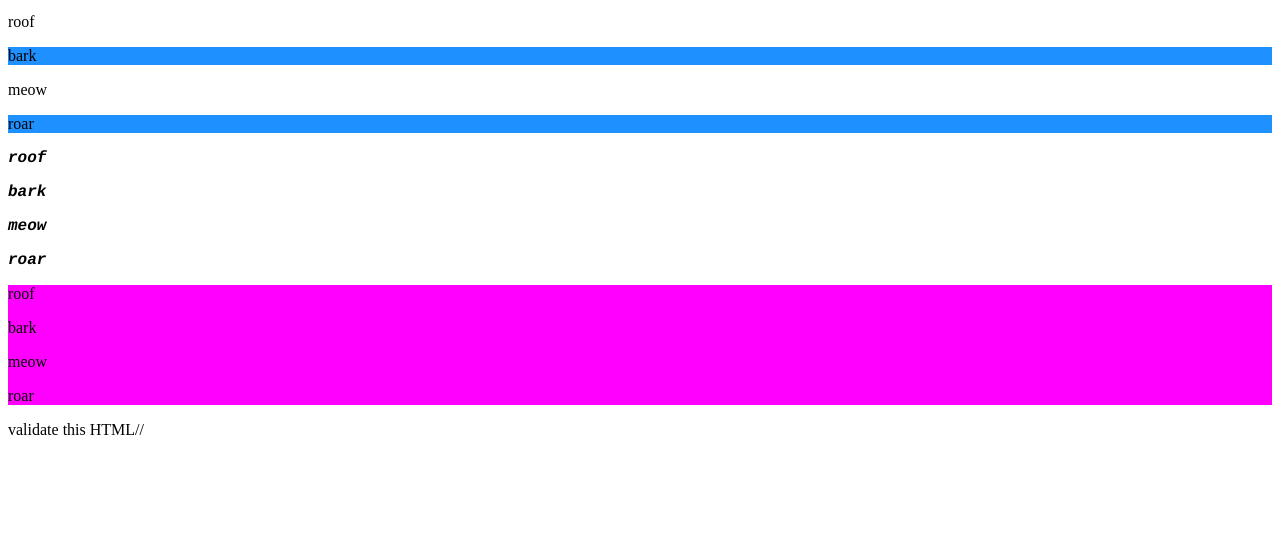
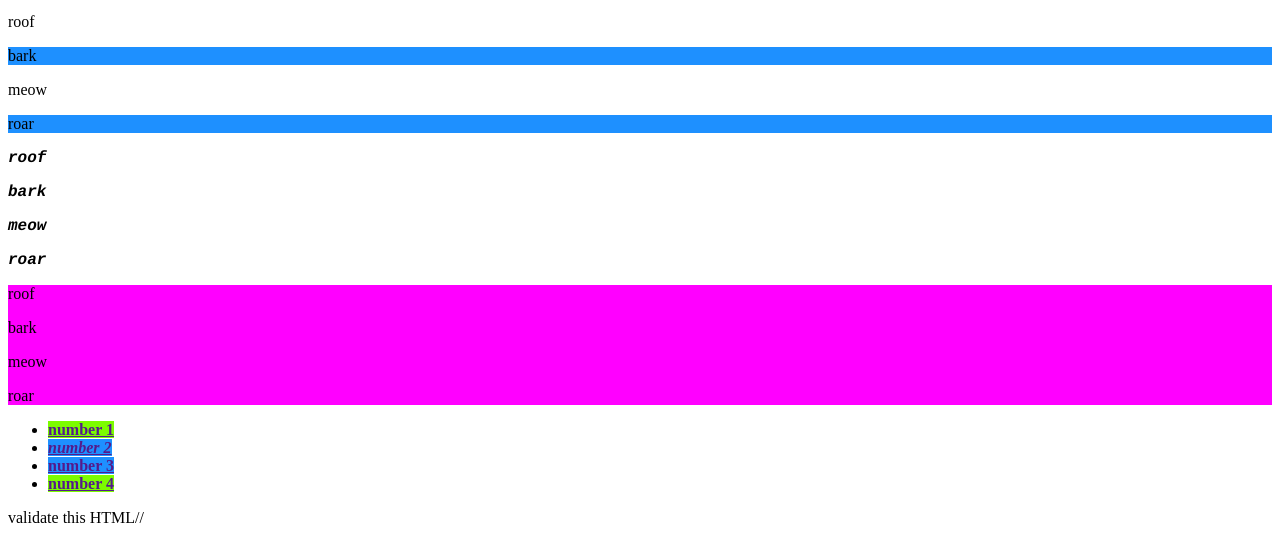
Before and after one commit to phillipsk/DGMD-E-20, a plain HTML site: page Selectors and Specificity/part2.html in a window 1280 px wide. Shown: the part 299-834 px from the top of the page. Before the commit the page ends 800 px from the top, so only its background shows below. Drawn offline with Linux system fonts and the light colour scheme.

Commit message:
Part 2 complete less problem 3

```diff
--- a/Selectors and Specificity/part2.css
+++ b/Selectors and Specificity/part2.css
@@ -59,3 +59,7 @@ article p:nth-of-type(even){
 .verylong #list{
 background-color: fuchsia;
 }
+
+ul > li + li > a *{
+    background-color: dodgerblue;
+}
--- a/Selectors and Specificity/part2.html
+++ b/Selectors and Specificity/part2.html
@@ -96,8 +96,15 @@ The deliverable for Part 2 is a text file called part2.txt. Number each HTML sni
         <p>roar</p>
     </aside>
 </div>
+
 <!-- Problem 10-->
 <!--ul > li + li > a *-->
+<ul>
+    <li><a href=""> number 1</a></li>
+    <li><a href=""> <em>number 2</em></a></li>
+    <li><a href=""> <strong>number 3</strong></a></li>
+    <li><a href=""> number 4</a></li>
+</ul>
 
 validate this HTML//
 
```
